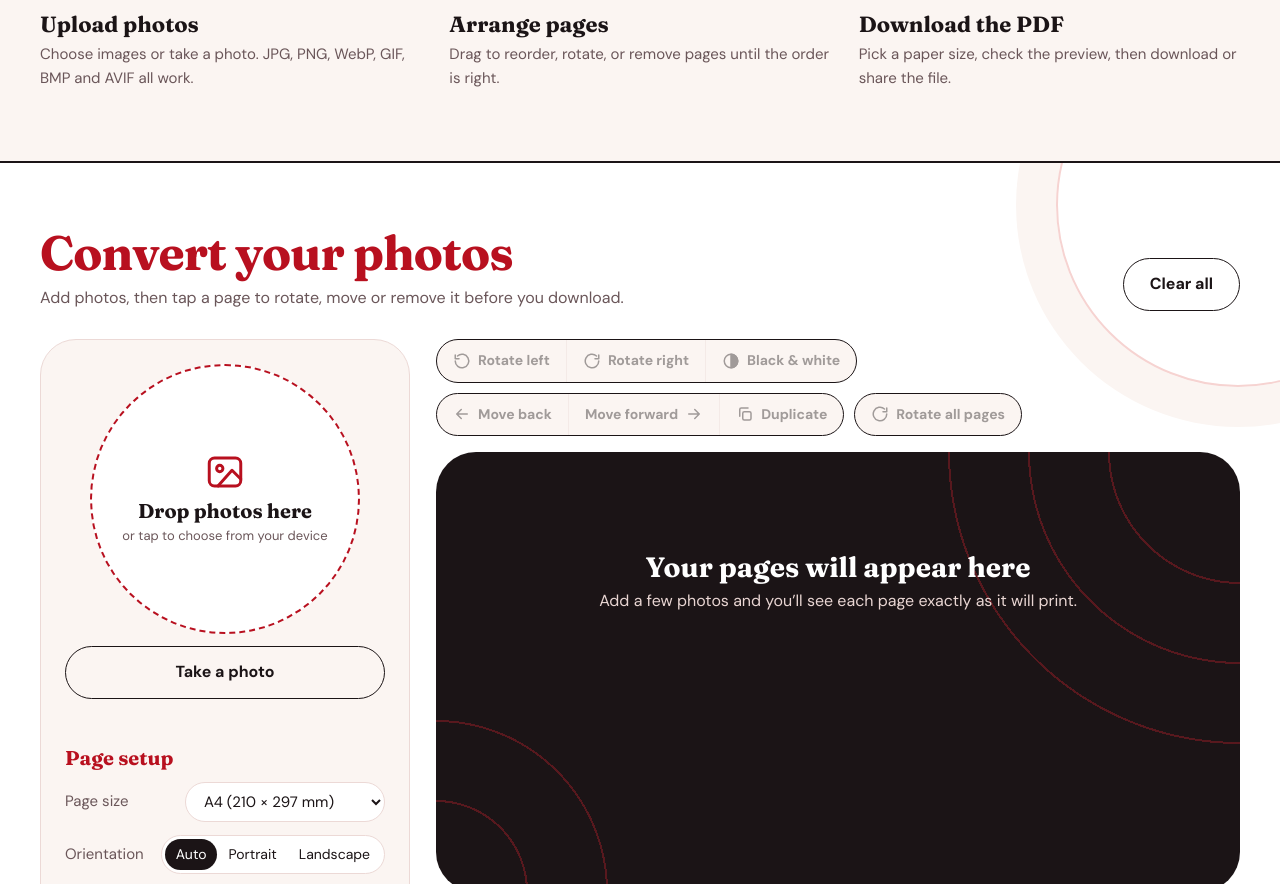
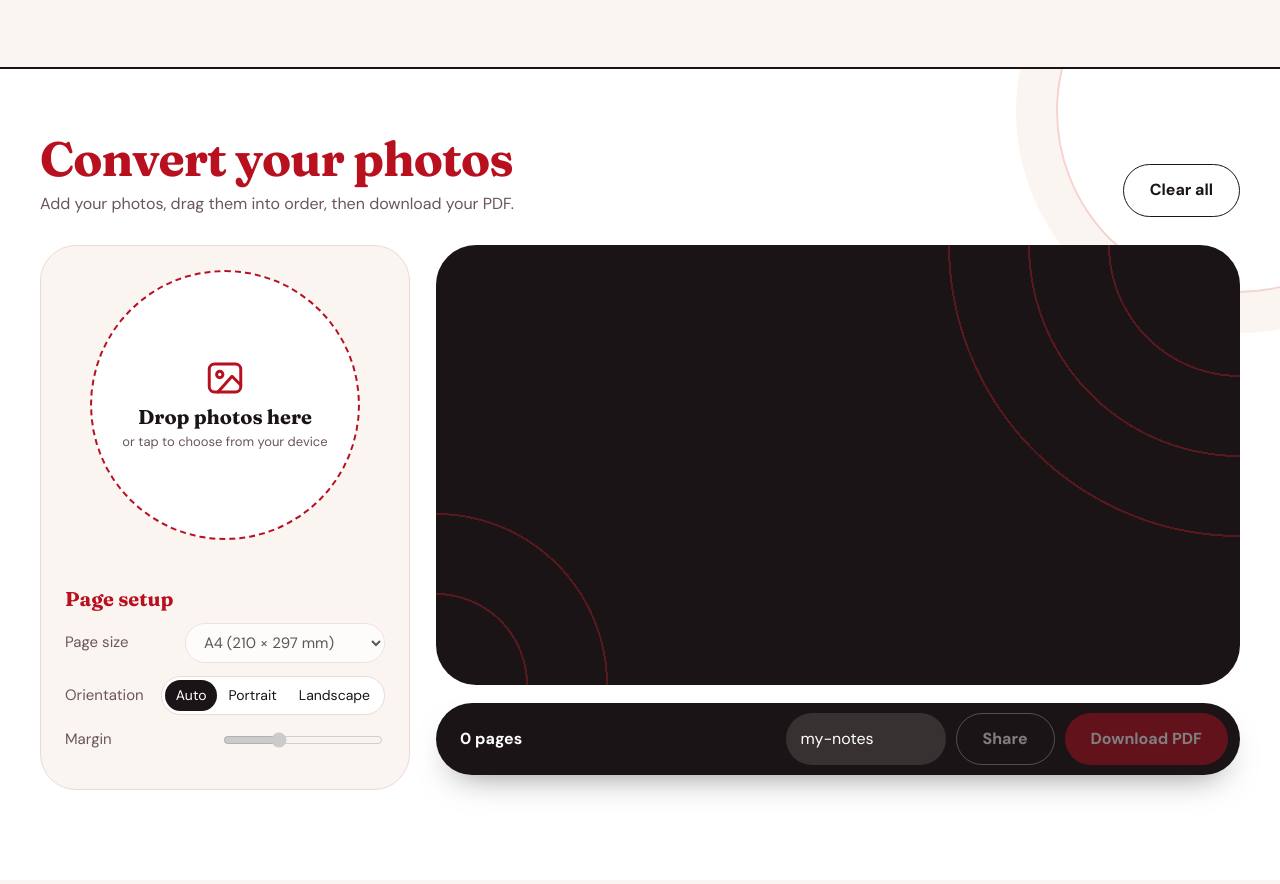
Before and after one commit to ChenChen0606/Photos-to-Pdf, a plain HTML site: page index.html in a window 1280 px wide. Shown: the part 744-1628 px from the top of the page. Drawn offline with nearby package versions, Linux system fonts and the light colour scheme.

Commit message:
Update index.html

```diff
--- a/index.html
+++ b/index.html
@@ -3,7 +3,7 @@
 <head>
 <meta charset="utf-8">
 <meta name="viewport" content="width=device-width, initial-scale=1">
-<title>Leaf — Photos to PDF</title>
+<title>Pdfoto — Photo to PDF Converter</title>
 <link rel="preconnect" href="https://fonts.googleapis.com">
 <link href="https://fonts.googleapis.com/css2?family=Fraunces:opsz,wght@9..144,500;9..144,700&family=DM+Sans:wght@400;500;700&display=swap" rel="stylesheet">
 <script src="https://cdnjs.cloudflare.com/ajax/libs/jspdf/2.5.1/jspdf.umd.min.js"></script>
@@ -14,8 +14,8 @@
 <header class="hero">
   <div class="wrap">
     <nav>
-      <div class="logo"><span class="mark"><i></i><i></i></span>Leaf</div>
-      <span class="tag">Photos to PDF</span>
+      <div class="logo"><span class="mark"><i></i><i></i></span>Pdfoto</div>
+      <span class="tag">Photo to PDF Converter</span>
     </nav>
     <div class="hero-grid">
       <div class="hero-text">
@@ -23,16 +23,11 @@
         <p class="lead">Upload your pictures, put them in the right order, preview every page, and download one PDF you can submit.</p>
         <a class="btn solid" href="#app">Start converting</a>
       </div>
-      <div class="art" aria-hidden="true">
-        <i class="a6"></i><i class="a1"></i><i class="a2"></i><i class="a3"></i><i class="a4"></i><i class="a5"></i>
-        <div class="sheets"><b class="sh s1"></b><b class="sh s2"></b><b class="sh s3"></b></div>
-        <div class="pdfb">PDF</div>
       </div>
-    </div>
     <ol class="steps">
       <li><b>Upload photos</b><span>Choose images or take a photo. JPG, PNG, WebP, GIF, BMP and AVIF all work.</span></li>
-      <li><b>Arrange pages</b><span>Drag to reorder, rotate, or remove pages until the order is right.</span></li>
-      <li><b>Download the PDF</b><span>Pick a paper size, check the preview, then download or share the file.</span></li>
+      <li><b>Arrange pages</b><span>Drag the photos to reorder them, or remove any page, until the order is right.</span></li>
+      <li><b>Download the PDF</b><span>Check every page in the preview, then download or share the PDF.</span></li>
     </ol>
   </div>
 </header>
@@ -42,7 +37,7 @@
     <div class="app-head">
       <div>
         <h2>Convert your photos</h2>
-        <p>Add photos, then tap a page to rotate, move or remove it before you download.</p>
+        <p>Add your photos, drag them into order, then download your PDF.</p>
       </div>
       <button class="btn line" id="clear">Clear all</button>
     </div>
@@ -55,43 +50,25 @@
           <small>or tap to choose from your device</small>
         </div>
         <input id="file" type="file" accept="image/*" multiple hidden>
-        <input id="cam" type="file" accept="image/*" capture="environment" hidden>
-        <button class="btn line full" id="camBtn">Take a photo</button>
 
         <ul class="thumbs" id="thumbs"></ul>
 
         <h3>Page setup</h3>
         <div class="row"><label for="size">Page size</label>
-          <select id="size"><option value="a4">A4 (210 × 297 mm)</option><option value="letter">Letter (8.5 × 11 in)</option><option value="legal">Legal (8.5 × 14 in)</option><option value="long">Long bond (8.5 × 13 in)</option><option value="a3">A3 (297 × 420 mm)</option><option value="a5">A5 (148 × 210 mm)</option><option value="b5">B5 (176 × 250 mm)</option><option value="exec">Executive (7.25 × 10.5 in)</option><option value="tabloid">Tabloid (11 × 17 in)</option><option value="fit">Match photo</option></select></div>
+          <select id="size" disabled><option value="a4">A4 (210 × 297 mm)</option><option value="letter">Letter (8.5 × 11 in)</option><option value="legal">Legal (8.5 × 14 in)</option><option value="long">Long bond (8.5 × 13 in)</option><option value="a3">A3 (297 × 420 mm)</option><option value="a5">A5 (148 × 210 mm)</option><option value="b5">B5 (176 × 250 mm)</option><option value="exec">Executive (7.25 × 10.5 in)</option><option value="tabloid">Tabloid (11 × 17 in)</option><option value="fit">Match photo</option></select></div>
         <div class="row"><label>Orientation</label>
-          <div class="seg" id="orient"><button data-v="auto" class="on">Auto</button><button data-v="port">Portrait</button><button data-v="land">Landscape</button></div></div>
-        <div class="row"><label for="margin">Margin</label><input type="range" id="margin" min="0" max="30" value="10"></div>
-        <div class="row"><label for="nums">Page numbers</label><input type="checkbox" id="nums" class="switch"></div>
+          <div class="seg" id="orient"><button class="on" disabled>Auto</button><button disabled>Portrait</button><button disabled>Landscape</button></div></div>
+        <div class="row"><label for="margin">Margin</label><input type="range" id="margin" min="0" max="30" value="10" disabled></div>
       </aside>
 
       <section>
-        <div class="tools" id="tools">
-          <div class="grp">
-            <button class="ib" id="rl"><svg viewBox="0 0 24 24" fill="none" stroke="currentColor" stroke-width="2" stroke-linecap="round" stroke-linejoin="round"><path d="M3 12a9 9 0 1 0 3-6.7"/><path d="M3 4v5h5"/></svg>Rotate left</button>
-            <button class="ib" id="rr"><svg viewBox="0 0 24 24" fill="none" stroke="currentColor" stroke-width="2" stroke-linecap="round" stroke-linejoin="round"><path d="M21 12a9 9 0 1 1-3-6.7"/><path d="M21 4v5h-5"/></svg>Rotate right</button>
-            <button class="ib" id="bw"><svg viewBox="0 0 24 24" fill="none" stroke="currentColor" stroke-width="2" stroke-linecap="round" stroke-linejoin="round"><circle cx="12" cy="12" r="9"/><path d="M12 3v18a9 9 0 0 0 0-18z" fill="currentColor"/></svg>Black &amp; white</button>
-          </div>
-          <div class="grp">
-            <button class="ib" id="ml"><svg viewBox="0 0 24 24" fill="none" stroke="currentColor" stroke-width="2" stroke-linecap="round" stroke-linejoin="round"><path d="M19 12H5M11 6l-6 6 6 6"/></svg>Move back</button>
-            <button class="ib" id="mr">Move forward<svg viewBox="0 0 24 24" fill="none" stroke="currentColor" stroke-width="2" stroke-linecap="round" stroke-linejoin="round"><path d="M5 12h14M13 6l6 6-6 6"/></svg></button>
-            <button class="ib" id="dup"><svg viewBox="0 0 24 24" fill="none" stroke="currentColor" stroke-width="2" stroke-linecap="round" stroke-linejoin="round"><rect x="9" y="9" width="11" height="11" rx="2"/><path d="M5 15V6a2 2 0 0 1 2-2h9"/></svg>Duplicate</button>
-          </div>
-          <div class="grp">
-            <button class="ib" id="rall"><svg viewBox="0 0 24 24" fill="none" stroke="currentColor" stroke-width="2" stroke-linecap="round" stroke-linejoin="round"><path d="M21 12a9 9 0 1 1-3-6.7"/><path d="M21 4v5h-5"/></svg>Rotate all pages</button>
-          </div>
-        </div>
         <div class="pages" id="pages"></div>
         <div class="bar">
           <div class="info"><b id="count">0 pages</b></div>
           <div class="actions">
             <input type="text" id="fname" value="my-notes" aria-label="File name">
             <button class="btn ghost" id="share" disabled>Share</button>
-            <button class="btn gold" id="dl" disabled>Download PDF</button>
+            <button class="btn go" id="dl" disabled>Download PDF</button>
           </div>
         </div>
       </section>
```
